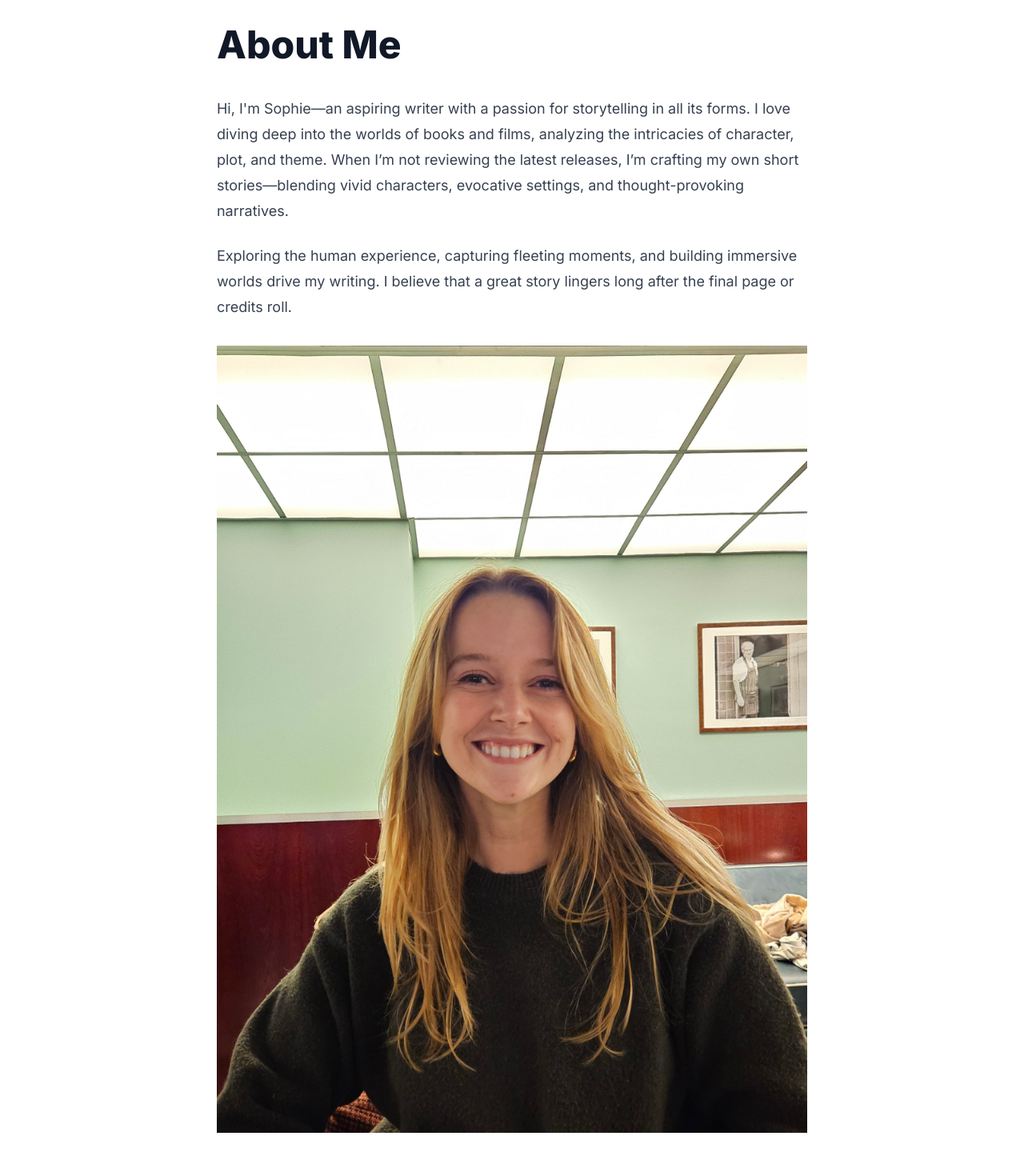
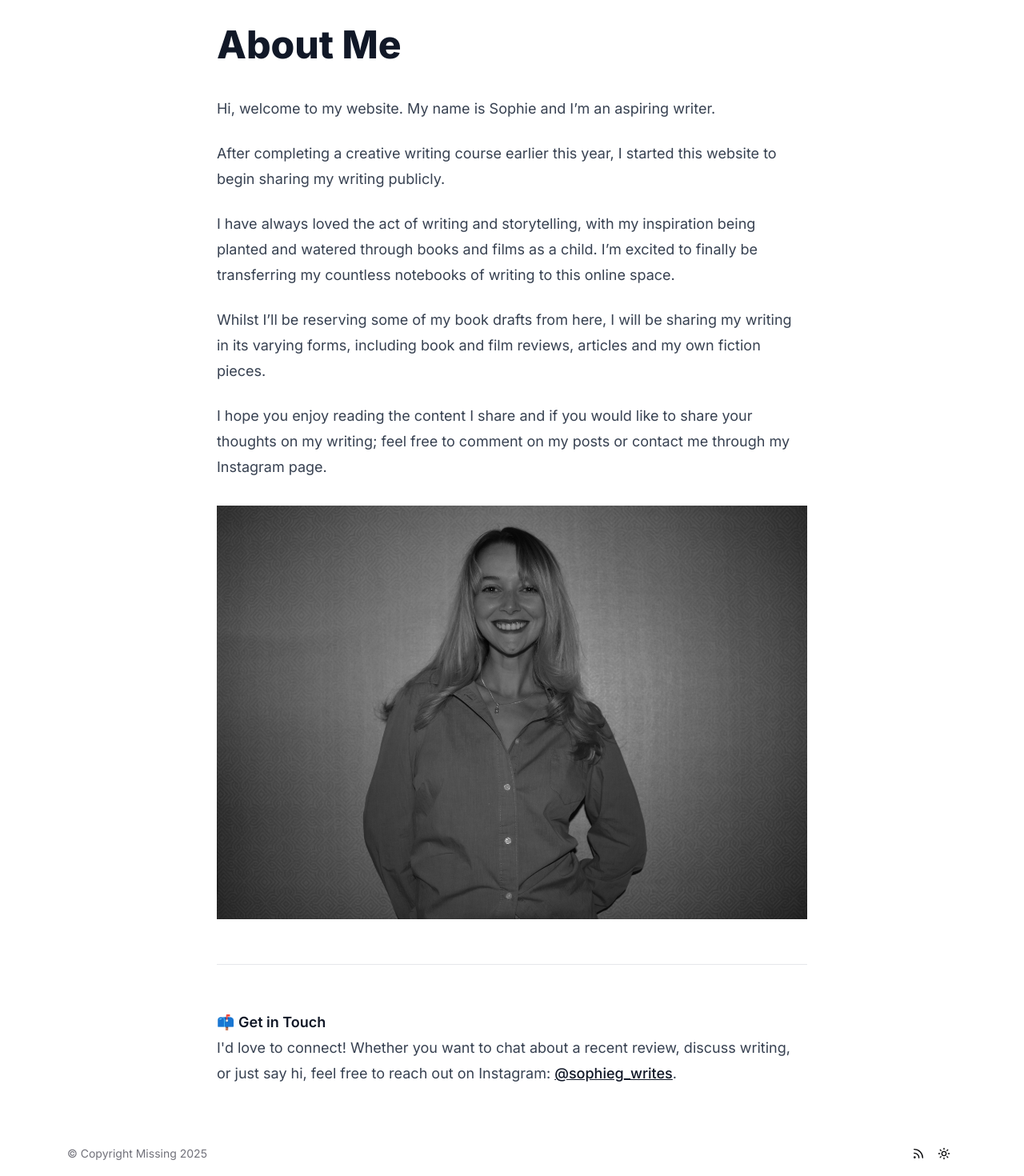
Before and after one commit to KHobden/literary-blog, a Next.js app: page /about in a window 1280 px wide. Shown: the part 300-1770 px from the top of the page at 80% size. Built offline with nearby package versions, Linux system fonts and the light colour scheme; no server answers.

Commit message:
Updated About Me text. No functionality changes

```diff
--- a/src/app/about/page.tsx
+++ b/src/app/about/page.tsx
@@ -7,33 +7,34 @@ import Markdown from "react-markdown";
 const content = `
 # About Me
 
-Hi, I'm Sophie—an aspiring writer with a passion for storytelling in all its forms. I love diving deep into the worlds of books and films, analyzing the intricacies of character, plot, and theme. When I’m not reviewing the latest releases, I’m crafting my own short stories—blending vivid characters, evocative settings, and thought-provoking narratives.
+Hi, welcome to my website. My name is Sophie and I’m an aspiring writer.
 
-Exploring the human experience, capturing fleeting moments, and building immersive worlds drive my writing. I believe that a great story lingers long after the final page or credits roll.
+After completing a creative writing course earlier this year, I started this website to begin sharing my writing publicly.
 
-![Sophie Inside](/images/sophie-inside.jpg)
+I have always loved the act of writing and storytelling, with my inspiration being planted and watered through books and films as a child. I’m excited to finally be transferring my countless notebooks of writing to this online space.
+
+Whilst I’ll be reserving some of my book drafts from here, I will be sharing my writing in its varying forms, including book and film reviews, articles and my own fiction pieces.
+
+I hope you enjoy reading the content I share and if you would like to share your thoughts on my writing; feel free to comment on my posts or contact me through my Instagram page.
+
+![Sophie Inside](/images/sophie_bw.jpg)
 
 ---
 
 📫 **Get in Touch**
-I'd love to connect! Whether you want to chat about a recent review, discuss writing, or just say hi, feel free to reach out:
-
-- **Email:** [sophie.e.grubb@gmail.com](mailto:sophie.e.grubb@gmail.com)
-- **LinkedIn:** [@sophie-grubb](https://www.linkedin.com/in/sophie-grubb-5b272518b/)
-- **Instagram:** [@sophie_grubbbb](https://www.instagram.com/sophie_grubbbb/)
-
+I'd love to connect! Whether you want to chat about a recent review, discuss writing, or just say hi, feel free to reach out on Instagram: [@sophieg_writes](https://www.instagram.com/sophieg_writes/).
 `;
 
 export async function generateMetadata() {
   return {
     title: "About Me",
-    description: "Learn more about Samantha and her travel adventures",
+    description: "Learn more about Sophie and her writing",
     openGraph: {
       title: "About Me",
-      description: "Learn more about Samantha and her travel adventures",
+      description: "Learn more about Sophie and her writing",
       images: [
         signOgImageUrl({
-          title: "Samantha",
+          title: "Sophie",
           label: "About Me",
           brand: config.blog.name,
         }),
```
Also changed, not shown: public/images/sophie-outside.jpg (deleted), public/images/sophie_bw.jpg (added).
